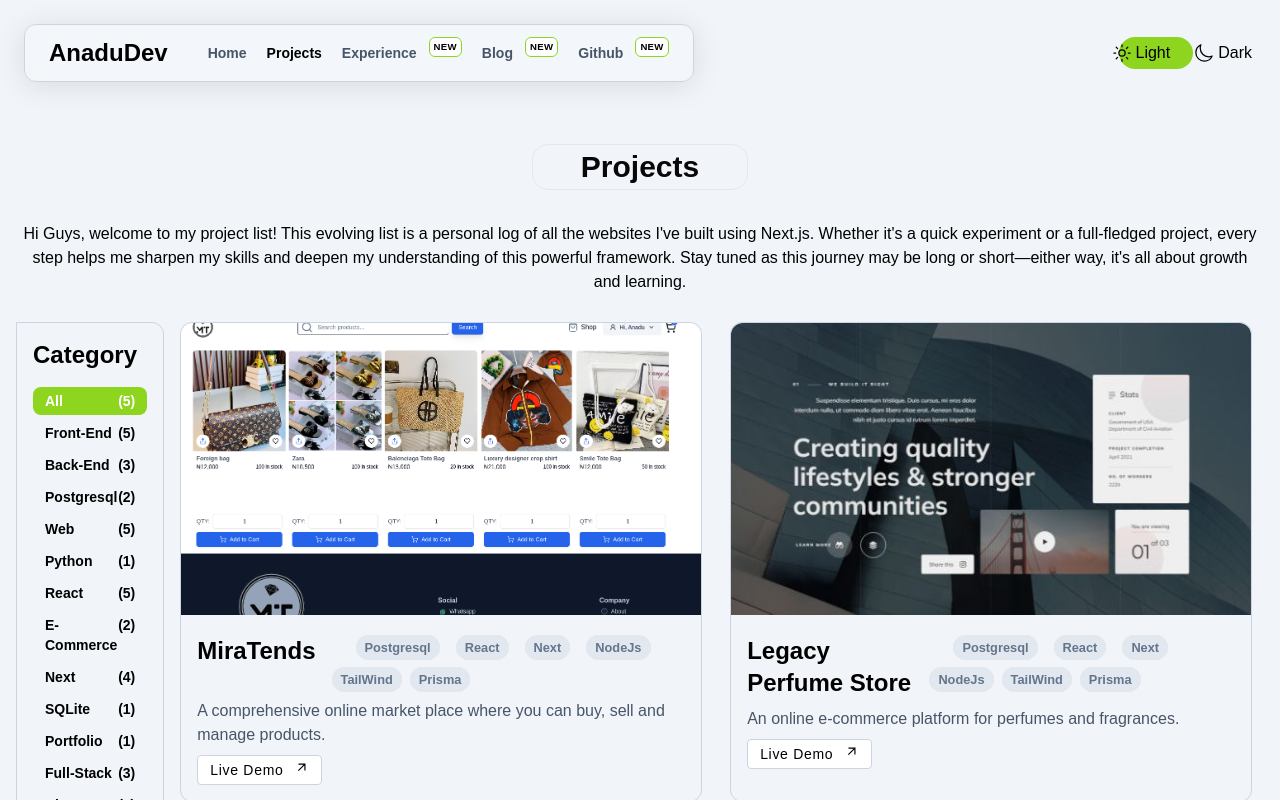
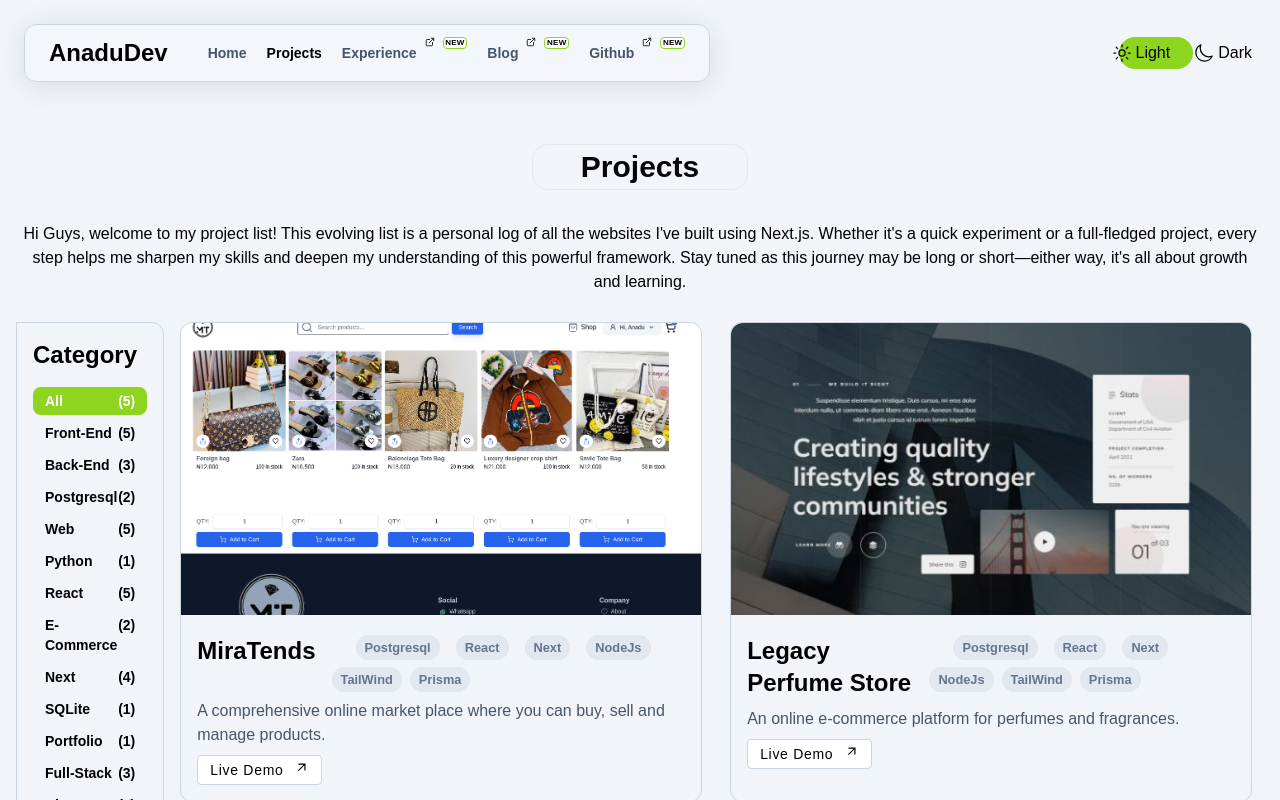
Before and after one commit to Anadudev/portfolio, a Next.js app: page /projects in a window 1280 px wide. Shown: the top 800 px of the page. Built offline with nearby package versions, Linux system fonts and the light colour scheme.

Commit message:
Update: enhance navigation items by adding optional external link property and improving layout for better accessibility

```diff
--- a/src/app/components/button.tsx
+++ b/src/app/components/button.tsx
@@ -1,63 +1,103 @@
-import React from 'react'
-import { ButtonPropTypes, ThemeToggleProps } from '@/app/types/types'
+import React from "react";
+import { ButtonPropTypes, ThemeToggleProps } from "@/app/types/types";
 import { IoSunnyOutline } from "react-icons/io5";
 import { IoMoonOutline } from "react-icons/io5";
-import Link from 'next/link';
+import Link from "next/link";
 
 const Button = (props: ButtonPropTypes) => {
   return (
     <div>
-      {props.type === "linkPrimary" && <Link href={props.url || ''} className=" transition-hover ease-in-out font-semibold capitalize hover:text-primary cursor-pointer">link</Link>}
+      {props.type === "linkPrimary" && (
+        <Link
+          href={props.url || ""}
+          className=" transition-hover ease-in-out font-semibold capitalize hover:text-primary cursor-pointer"
+        >
+          link
+        </Link>
+      )}
 
-      {props.type === "buttonPrimary" && <div className={`group flex flex-col size-fit text-center`}>
-        <button className={`relative font-semibold text-sm  hover:bg-${props.hoverColor ? ` ${props.hoverColor}` : ` `} text-slate-700 uppercase ${props.style || ''} tracking-wide ${props.shine ? `shine` : ``} text-slate-700 uppercase tracking-wide ${props.shine ? `shine` : ``}  before:-rotate-180`} onClick={props.onClick}>
-          <span className={``}> {props.icon || ''} {props?.text}
-          </span>
-        </button>
-      </div>}
+      {props.type === "buttonPrimary" && (
+        <div className={`group flex flex-col size-fit text-center`}>
+          <button
+            className={`relative font-semibold text-sm  hover:bg-${
+              props.hoverColor ? ` ${props.hoverColor}` : ` `
+            } text-slate-700 uppercase ${props.style || ""} tracking-wide ${
+              props.shine ? `shine` : ``
+            } text-slate-700 uppercase tracking-wide ${
+              props.shine ? `shine` : ``
+            }  before:-rotate-180`}
+            onClick={props.onClick}
+          >
+            <span className={``}>
+              {" "}
+              {props.icon || ""} {props?.text}
+            </span>
+          </button>
+        </div>
+      )}
 
-      {props.type === "linkOutline" && <div className={`flex flex-col size-fit text-center`}>
-        <Link href='#' target='_blank' className={`font-semibold text-sm bg-transparent border border-primary text-primary uppercase px-4 py-2 tracking-wide rounded-lg ${props.shine ? `shine` : ``} before:bg-gradient-to-r from-primary before:-rotate-180`}>
-          <span className={``}>
-            let&apos;s talk y
-          </span>
-        </Link>
-      </div>}
+      {props.type === "linkOutline" && (
+        <div className={`flex flex-col size-fit text-center`}>
+          <Link
+            href="#"
+            target="_blank"
+            className={`font-semibold text-sm bg-transparent border border-primary text-primary uppercase px-4 py-2 tracking-wide rounded-lg ${
+              props.shine ? `shine` : ``
+            } before:bg-gradient-to-r from-primary before:-rotate-180`}
+          >
+            <span className={``}>let&apos;s talk y</span>
+          </Link>
+        </div>
+      )}
     </div>
-  )
-}
-
+  );
+};
 
 export const ThemeToggle = (props: ThemeToggleProps) => {
   return (
     <>
       <div className={`flex gap-4 ${props.theme == "dark" && `hidden`} `}>
-        <button className={`before:animate-shake-r before:block before:absolute before:-inset-1 before:-skew-y-3 before:-z-10 before:bg-primary before:rounded-full relative flex justify-center items-center size-8 tablet-sm:size-fit tablet-sm:px-1 before:rotate-3`}><IoSunnyOutline className={`text-black font-bold text-xl`} />
-          <span className='tablet-sm:block hidden ml-1 text-black'>Light</span>
+        <button
+          className={`before:animate-shake-r before:block before:absolute before:-inset-1 before:-skew-y-3 before:-z-10 before:bg-primary before:rounded-full relative flex justify-center items-center size-8 tablet-sm:size-fit tablet-sm:px-1 before:rotate-3`}
+        >
+          <IoSunnyOutline className={`text-black font-bold text-xl`} />
+          <span className="tablet-sm:block hidden ml-1 text-black">Light</span>
         </button>
-        <button className={`flex justify-center items-center size-8 tablet-sm:size-fit tablet-sm:px-1`} onClick={props.onClick}><IoMoonOutline className={` font-bold text-xl text-black`} /> <span className='tablet-sm:block hidden ml-1 text-black'>Dark</span>
+        <button
+          className={`flex justify-center items-center size-8 tablet-sm:size-fit tablet-sm:px-1`}
+          onClick={props.onClick}
+        >
+          <IoMoonOutline className={` font-bold text-xl text-black`} />{" "}
+          <span className="tablet-sm:block hidden ml-1 text-black">Dark</span>
         </button>
       </div>
       <div className={`flex gap-4 ${props.theme == "light" && `hidden`} `}>
-        <button className={`flex justify-center items-center size-8 tablet-sm:size-fit tablet-sm:px-1`} onClick={props.onClick}>< IoSunnyOutline className={` font-bold text-xl`} />
-          <span className='tablet-sm:block hidden ml-1 '>Light</span>
+        <button
+          className={`flex justify-center items-center size-8 tablet-sm:size-fit tablet-sm:px-1`}
+          onClick={props.onClick}
+        >
+          <IoSunnyOutline className={` font-bold text-xl`} />
+          <span className="tablet-sm:block hidden ml-1 ">Light</span>
         </button>
-        <button className={`before:animate-shake-l before:block before:absolute before:-inset-1 before:-skew-y-3 before:-z-10 before:bg-primary before:rounded-full relative flex justify-center items-center size-8 tablet-sm:size-fit tablet-sm:px-1 before:rotate-3`}><IoMoonOutline className={`text-black font-bold text-xl`} />
-          <span className='tablet-sm:block hidden ml-1 text-black'>Dark</span>
+        <button
+          className={`before:animate-shake-l before:block before:absolute before:-inset-1 before:-skew-y-3 before:-z-10 before:bg-primary before:rounded-full relative flex justify-center items-center size-8 tablet-sm:size-fit tablet-sm:px-1 before:rotate-3`}
+        >
+          <IoMoonOutline className={`text-black font-bold text-xl`} />
+          <span className="tablet-sm:block hidden ml-1 text-black">Dark</span>
         </button>
       </div>
     </>
-  )
-}
+  );
+};
 
 export const ButtonNew = () => {
   return (
-    <sup className={`border rounded-md flex items-center relative font-semibold w-fit shine  text-black dark:text-white uppercase tracking-wide before:bg-gradient-to-r dark:from-primary border-primary from-white before:-rotate-180 p-1 dark:before:bg-gradient-to-r dark:before:from-black bg-white dark:bg-black`} >
-      <span className={`text-[.6rem]`}>
-        NEW
-      </span>
+    <sup
+      className={`border rounded flex items-center relative font-semibold w-fit shine  text-black dark:text-white uppercase tracking-wide before:bg-gradient-to-r dark:from-primary border-primary from-white before:-rotate-180 h-3 p-[.1rem] dark:before:bg-gradient-to-r dark:before:from-black bg-white dark:bg-black`}
+    >
+      <span className={`text-[.5rem]`}>NEW</span>
     </sup>
-  )
-}
+  );
+};
 
 export default Button;
--- a/src/app/components/nav.tsx
+++ b/src/app/components/nav.tsx
@@ -1,4 +1,4 @@
-'use client';
+"use client";
 import React, { useState } from "react";
 import Logo from "@/app/components/logo";
 import { ButtonNew, ThemeToggle } from "@/app/components/button";
@@ -8,53 +8,120 @@ import { NavProps, NavItem } from "@/app/types/types";
 import { navItems } from "@/app/data/nav";
 import Link from "next/link";
 import { usePathname } from "next/navigation";
+import { FiExternalLink } from "react-icons/fi";
 
 export const MobileNav = () => {
   const pathName = usePathname();
   const [toggle, setToggle] = useState(true);
 
-  return (<div className="text-black dark:text-white tablet:hidden">
+  return (
+    <div className="text-black dark:text-white tablet:hidden">
+      {toggle ? (
+        <RxHamburgerMenu
+          className={`size-6 cursor-pointer font-extrabold`}
+          onClick={() => setToggle(!toggle)}
+        />
+      ) : (
+        <IoClose
+          className={`size-7 cursor-pointer font-extrabold`}
+          onClick={() => setToggle(!toggle)}
+        />
+      )}
 
-    {toggle ? <RxHamburgerMenu className={`size-6 cursor-pointer font-extrabold`} onClick={() => setToggle(!toggle)} /> : <IoClose className={`size-7 cursor-pointer font-extrabold`} onClick={() => setToggle(!toggle)} />}
-
-    <div className={`border dark:border-slate-700 bg-white dark:bg-black rounded-xl -z-10 absolute top-0 min-h-fit left-0 w-full h-[30rem] items-center flex justify-center ${toggle ? `fade-out-up` : ` animate-fade-in-down`} `}>
-      <ul className={`grid gap-7 w-full`}>
-        {navItems.map((item: NavItem, index: number) => <li className={`text-center capitalize  `} onClick={() => setToggle(!toggle)} key={index}>
-          <Link href={item.link} className="w-full flex justify-center gap-3"> <span className={` text-xl font-bold transition-colors ease-in-out  ${pathName === item.link ? `text-black dark:text-primary` : `text-slate-600 dark:text-white  hover:text-black dark:hover:text-primary`}`}>{item.name} </span>
-            {item.new && <ButtonNew />}</Link>
-        </li>)}
-      </ul>
+      <div
+        className={`border dark:border-slate-700 bg-white dark:bg-black rounded-xl -z-10 absolute top-0 min-h-fit left-0 w-full h-[30rem] items-center flex justify-center ${
+          toggle ? `fade-out-up` : ` animate-fade-in-down`
+        } `}
+      >
+        <ul className={`grid gap-7 w-full`}>
+          {navItems.map((item: NavItem, index: number) => (
+            <li
+              className={`text-center capitalize  `}
+              onClick={() => setToggle(!toggle)}
+              key={index}
+            >
+              <Link
+                href={item.link}
+                className="w-full flex justify-center gap-2"
+              >
+                <span
+                  className={` text-xl font-bold transition-colors ease-in-out  ${
+                    pathName === item.link
+                      ? `text-black dark:text-primary`
+                      : `text-slate-600 dark:text-white  hover:text-black dark:hover:text-primary`
+                  }`}
+                >
+                  {item.name}
+                </span>
+                {item.new && (
+                  <sup>
+                    <FiExternalLink size={10} />
+                  </sup>
+                )}
+                {item.new && <ButtonNew />}
+              </Link>
+            </li>
+          ))}
+        </ul>
+      </div>
     </div>
-  </div>)
-}
+  );
+};
 
 export const FullNav = () => {
   const pathName = usePathname();
 
-  return (<div className="text-black dark:text-white tablet:block hidden">
-
-    <div className={`bg-transparent  items-center flex justify-center`}>
-      <ul className={`flex gap-5 w-full`}>
-        {navItems.map((item: NavItem, index: number) => <li className={`text-center capitalize  `} key={index}>
-          <Link href={item.link} className="w-full flex justify-center gap-3"> <span className={`transition-colors ease-in-out text-sm font-bold ${pathName === item.link ? `text-black dark:text-primary` : ` text-slate-600 dark:text-white hover:text-black dark:hover:text-primary `}`}>{item.name} </span>
-            {item.new && <ButtonNew />}</Link>
-        </li>)}
-      </ul>
+  return (
+    <div className="text-black dark:text-white tablet:block hidden">
+      <div className={`bg-transparent  items-center flex justify-center`}>
+        <ul className={`flex gap-5 w-full`}>
+          {navItems.map((item: NavItem, index: number) => (
+            <li className={`text-center capitalize  `} key={index}>
+              <Link
+                href={item.link}
+                className="w-full flex justify-center gap-2"
+              >
+                <span
+                  className={`transition-colors ease-in-out text-sm font-bold ${
+                    pathName === item.link
+                      ? `text-black dark:text-primary`
+                      : ` text-slate-600 dark:text-white hover:text-black dark:hover:text-primary `
+                  }`}
+                >
+                  {item.name}
+                </span>
+                {item.new && (
+                  <sup>
+                    <FiExternalLink size={10} />
+                  </sup>
+                )}
+                {item.new && <ButtonNew />}
+              </Link>
+            </li>
+          ))}
+        </ul>
+      </div>
     </div>
-  </div>)
-}
+  );
+};
 
 const Nav = ({ theme, setTheme }: NavProps) => {
-
   const toggleTheme = () => {
-    setTheme(theme === "light" ? "dark" : "light")
+    setTheme(theme === "light" ? "dark" : "light");
   };
-  if (typeof window !== 'undefined') localStorage.setItem("theme", theme);
+  if (typeof window !== "undefined") localStorage.setItem("theme", theme);
 
   return (
-    <nav className={`fixed w-full top-0 left-0 p-6 bg-transparent tablet:flex justify-between items-center z-50`}>
-      <div className={`glass rounded-xl border dark:border-slate-700 border-slate-300 bg-opacity-15	 bg-white dark:bg-opacity-15 dark:bg-black flex justify-between items-center py-3 px-6 tablet-sm:gap-10`}>
-        <Logo stye="text-2xl font-extrabold text-black dark:text-white" link="/" />
+    <nav
+      className={`fixed w-full top-0 left-0 p-6 bg-transparent tablet:flex justify-between items-center z-50`}
+    >
+      <div
+        className={`glass rounded-xl border dark:border-slate-700 border-slate-300 bg-opacity-15	 bg-white dark:bg-opacity-15 dark:bg-black flex justify-between items-center py-3 px-6 tablet-sm:gap-10`}
+      >
+        <Logo
+          stye="text-2xl font-extrabold text-black dark:text-white"
+          link="/"
+        />
         <div className="flex gap-2 mobile:gap-7 items-center w-fit">
           <MobileNav />
           <FullNav />
@@ -66,8 +133,8 @@ const Nav = ({ theme, setTheme }: NavProps) => {
       <span className="tablet:block hidden">
         <ThemeToggle onClick={toggleTheme} theme={theme} />
       </span>
-    </nav>);
+    </nav>
+  );
 };
 
-
 export default Nav;
--- a/src/app/data/nav.ts
+++ b/src/app/data/nav.ts
@@ -17,11 +17,13 @@ export const navItems = [
   {
     name: "Blog",
     new: true,
+    external: true,
     link: "https://dev.to/anadudev",
   },
   {
     name: "Github",
     new: true,
+    external: true,
     link: "https://github.com/Anadudev/",
   },
   // {
--- a/src/app/types/types.ts
+++ b/src/app/types/types.ts
@@ -30,8 +30,9 @@ export type NavProps = {
 
 export interface NavItem {
   name: string;
-  new: boolean;
+  new?: boolean;
   link: string;
+  external?: boolean;
 }
 
 export type ThemeToggleProps = {
```
